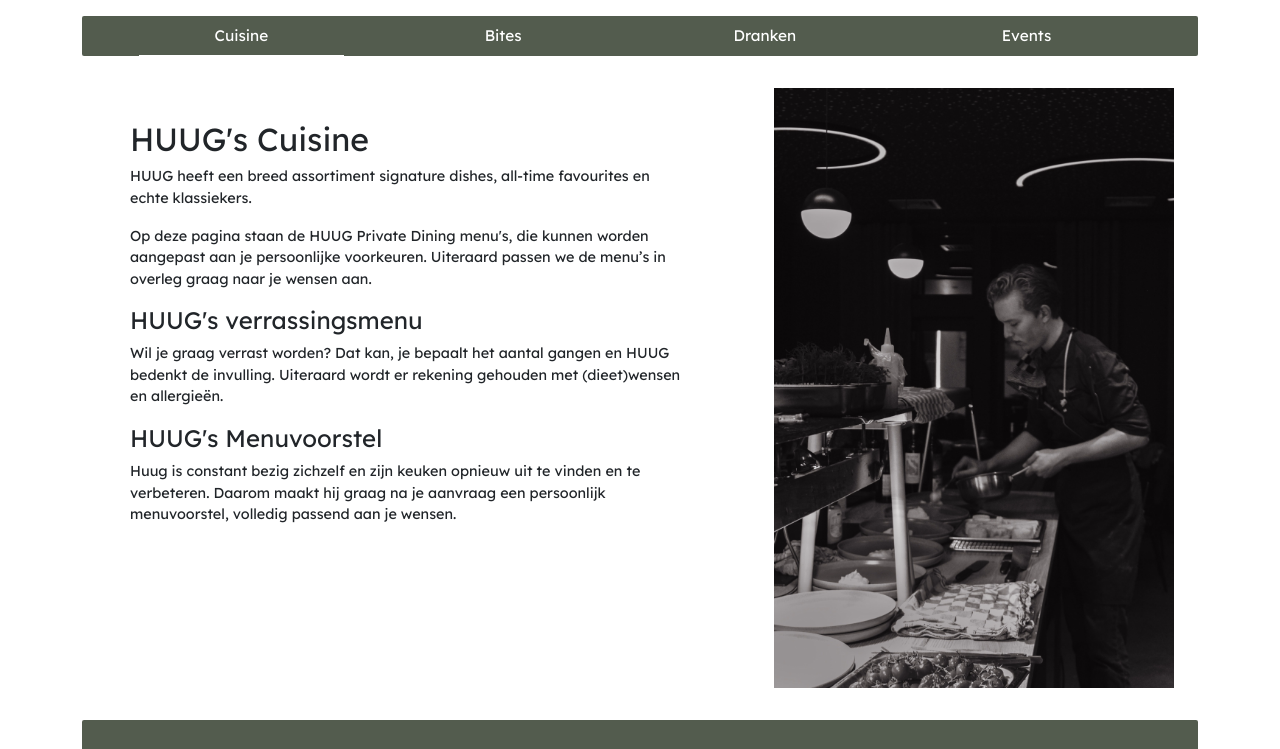
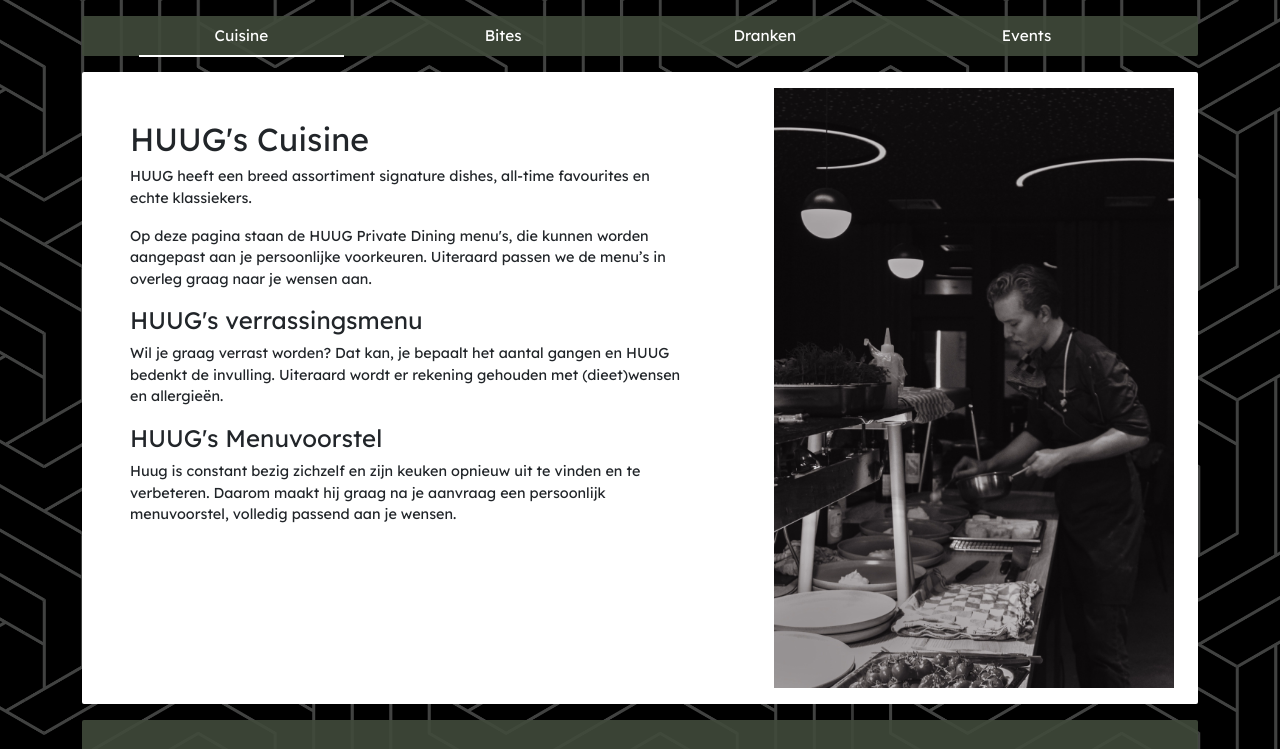
Before and after one commit to MennovdLinde/huug-preview, a plain HTML site: page menu.html in a window 1280 px wide. Shown: the top 749 px of the page. Drawn offline with nearby package versions, Linux system fonts and the light colour scheme; files whose address does not match are found by name.

Commit message:
Fix: witte body bedekte de achtergrondlaag; body transparant

```diff
--- a/style.css
+++ b/style.css
@@ -15,6 +15,8 @@ html {
 body {
     overflow-y: scroll;
     overflow-x: hidden;
+    /* Bootstrap geeft body een witte achtergrond; die zou de patroonlaag erachter bedekken */
+    background-color: transparent;
 }
 
 /* Achtergrond op een vaste laag: schaalt met het scherm, niet met de lengte van de pagina */
```
